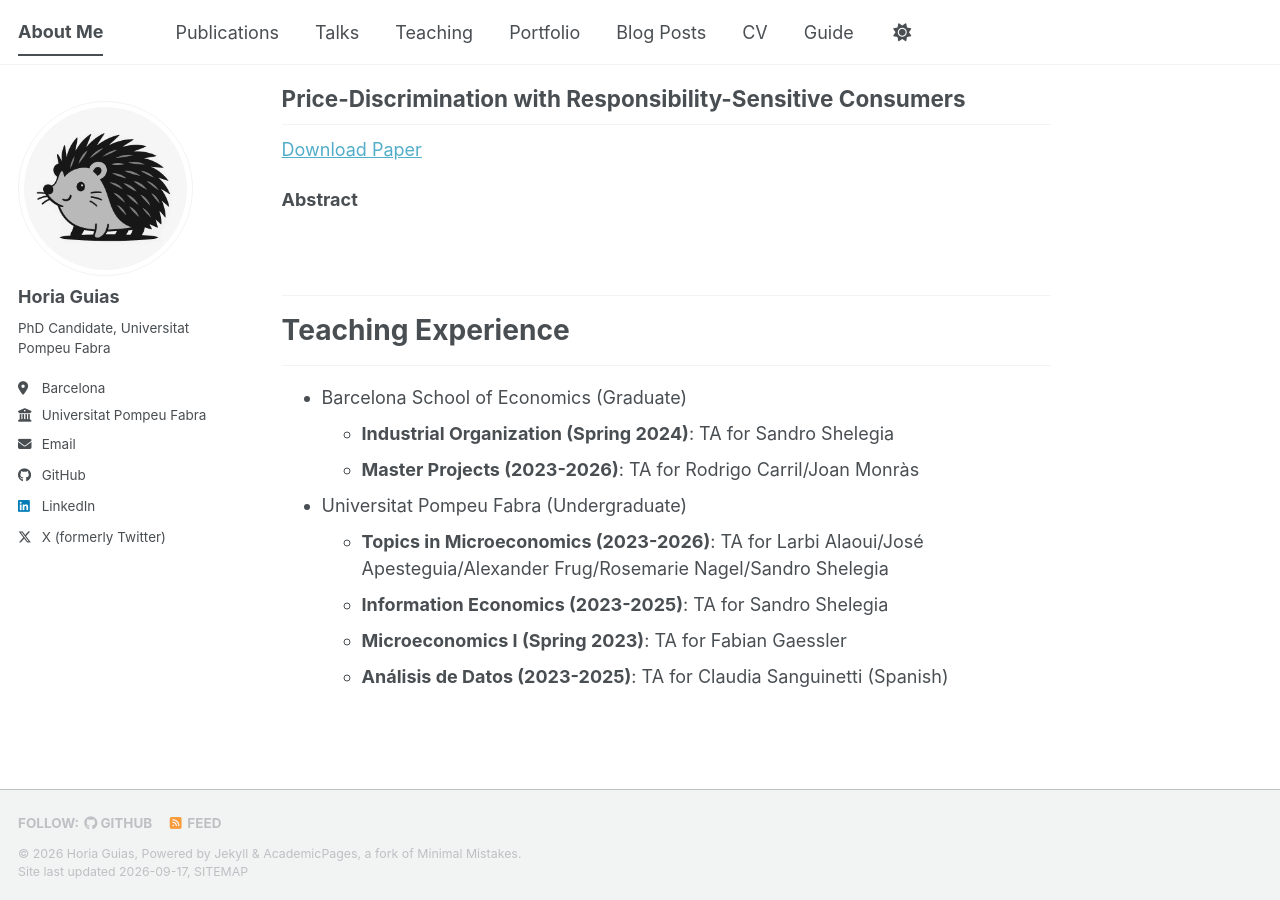
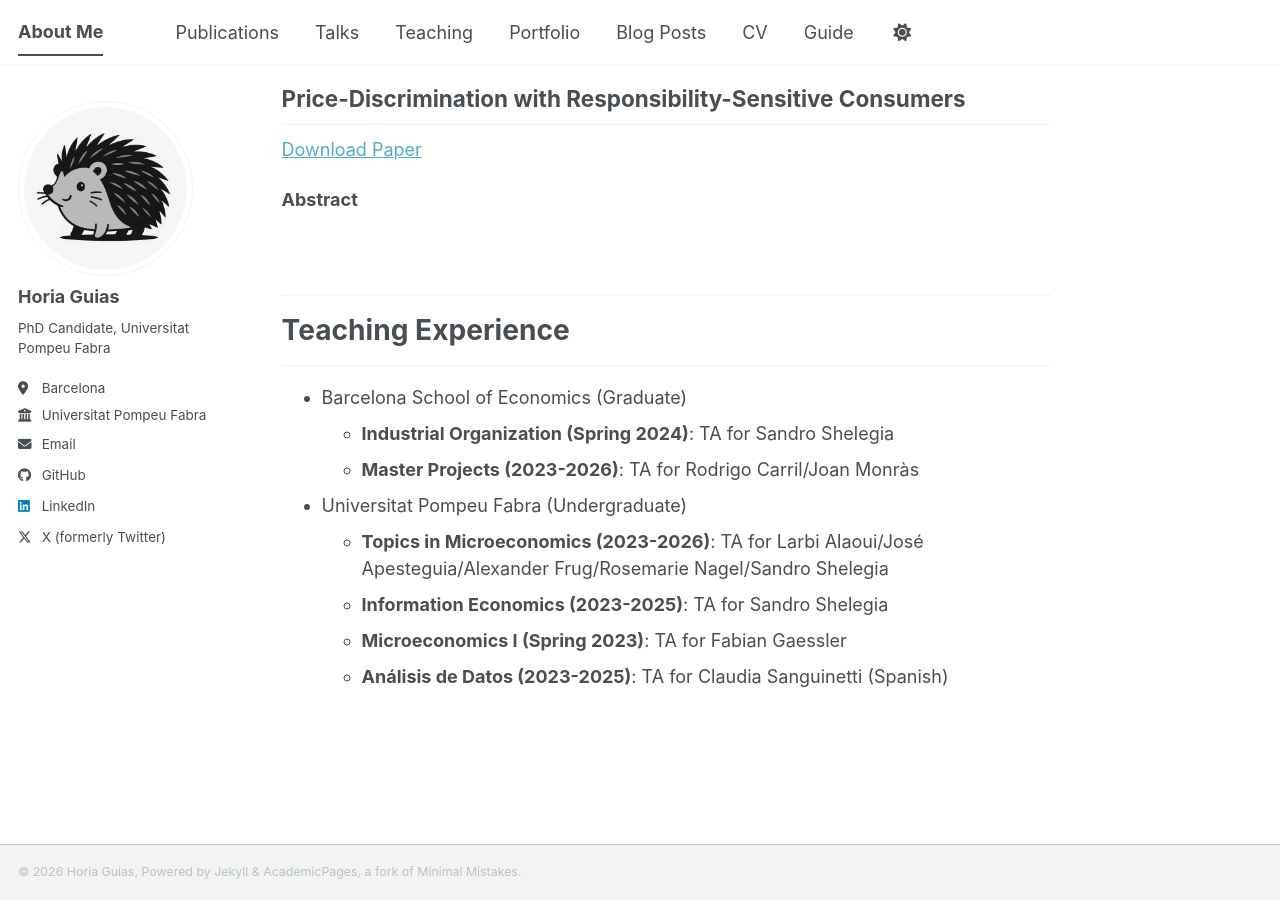
Before and after one commit to horiaguias/horiaguias.github.io, a Jekyll site: the page built from _pages/about.md, in a window 1280 px wide and 900 px high, scrolled down 520 px. Built offline with Jekyll 4.4.1, drawn with Linux system fonts in a browser that asks for light colours; a style sheet for code colours, icons or effects is not loaded.

Commit message:
Modification Footer Content

```diff
--- a/_includes/footer.html
+++ b/_includes/footer.html
@@ -1,25 +1,5 @@
 {% include base_path %}
-
-{% if site.author.github or site.author.bitbucket or site.atom_feed.hide != true %}
-<div class="page__footer-follow">
-  <ul class="social-icons">
-    {% if site.data.ui-text[site.locale].follow_label %}
-      <li><strong>{{ site.data.ui-text[site.locale].follow_label }}</strong></li>
-    {% endif %}
-    {% if site.author.github %}
-      <li><a href="https://github.com/{{ site.author.github }}"><i class="fab fa-github" aria-hidden="true"></i> GitHub</a></li>
-    {% endif %}
-    {% if site.author.bitbucket %}
-      <li><a href="https://bitbucket.org/{{ site.author.bitbucket }}"><i class="fab fa-bitbucket" aria-hidden="true"></i> Bitbucket</a></li>
-    {% endif %}
-    {% if site.atom_feed.hide != true %}
-    <li><a href="{% if site.atom_feed.path %}{{ site.atom_feed.path }}{% else %}{{ base_path }}/feed.xml{% endif %}"><i class="fa fa-fw fa-rss-square" aria-hidden="true"></i> {{ site.data.ui-text[site.locale].feed_label | default: "Feed" }}</a></li>
-    {% endif %}
-  </ul>
-</div>
-{% endif %}
 
 <div class="page__footer-copyright">
   &copy; {{ site.time | date: '%Y' }} {{ site.name | default: site.title }}, {{ site.data.ui-text[site.locale].powered_by | default: "Powered by" }} <a href="https://jekyllrb.com" rel="nofollow">Jekyll</a> &amp; <a href="https://github.com/academicpages/academicpages.github.io">AcademicPages</a>, a fork of <a href="https://mademistakes.com/work/minimal-mistakes-jekyll-theme/" rel="nofollow">Minimal Mistakes</a>.<br />
-  Site last updated {{ "now" | date: '%Y-%m-%d' }}, <a href="/sitemap/" style="text-transform: uppercase;">{{ site.data.ui-text[site.locale].site_map | default: "Sitemap" }}</a>
-</div>
+  </div>
```
